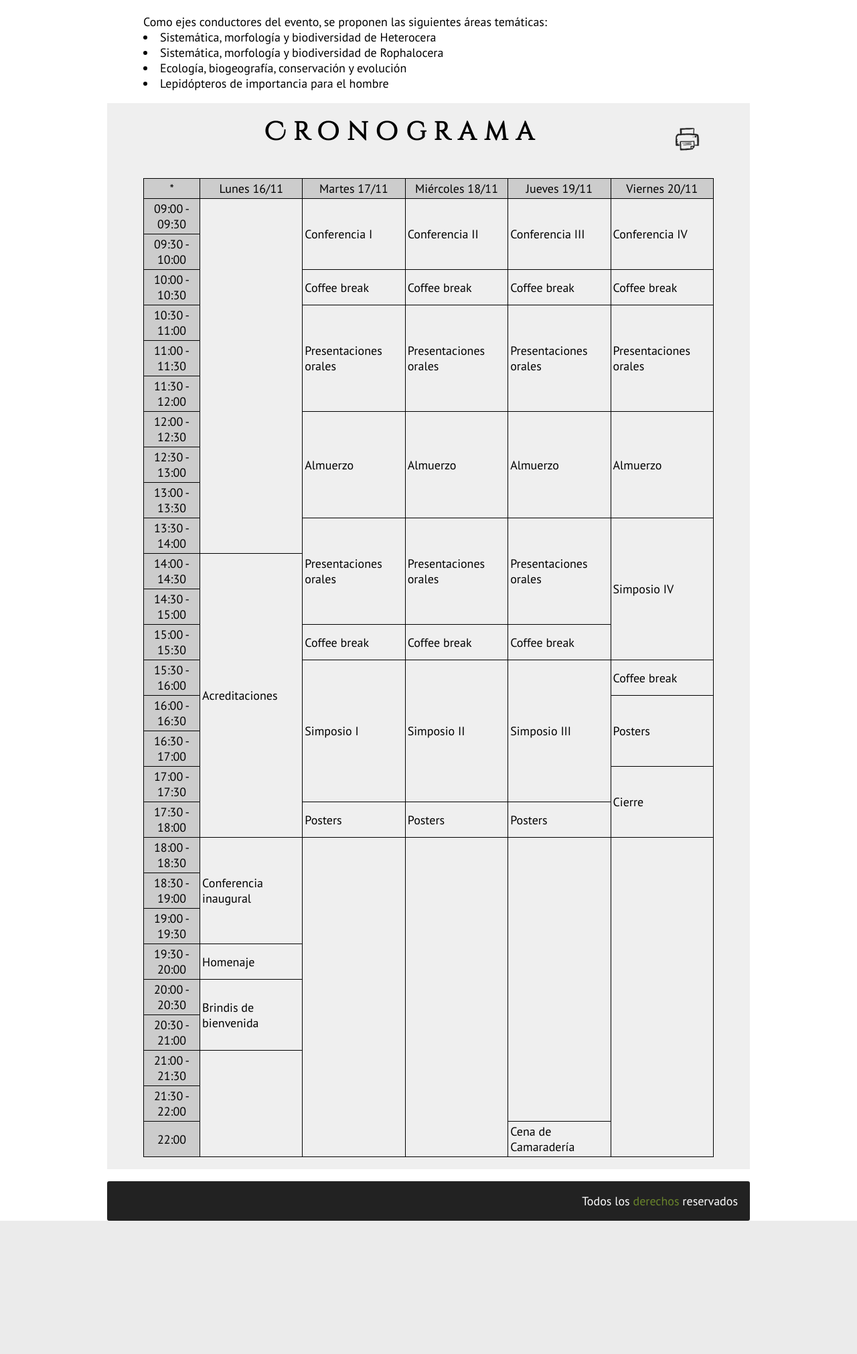
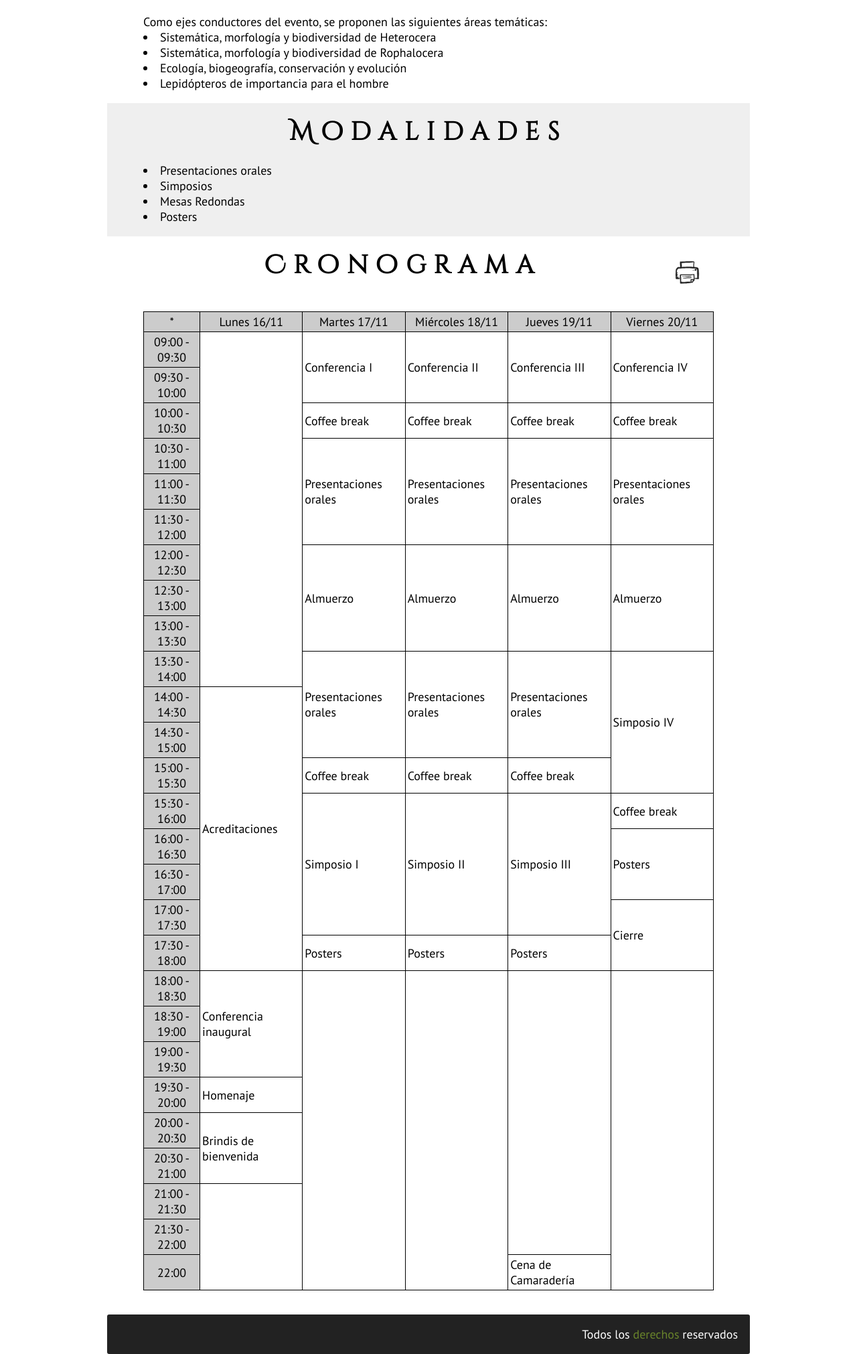
Before and after one commit to Greenderella/ELEN2015, a PHP site: page /cronograma.php in a window 1280 px wide. Shown: the part 454-2476 px from the top of the page at 67% size. Before the commit the page ends 2277 px from the top, so only its background shows below. Run offline with PHP 8.4, Linux system fonts and the light colour scheme; some libraries are stand-ins or nearby versions.

Commit message:
Modalidades

```diff
--- a/cronograma.php
+++ b/cronograma.php
@@ -10,6 +10,16 @@
 						<li>Sistemática, morfología y biodiversidad de Rophalocera</li>
 						<li>Ecología, biogeografía, conservación y evolución</li>
 						<li>Lepidópteros de importancia para el hombre</li>
+					</ul>
+				</div>
+
+				<div class="printSolo">
+				<h2 id="Areas">Modalidades</h2>
+					<ul>
+						<li>Presentaciones orales</li>
+						<li>Simposios</li>
+						<li>Mesas Redondas</li>
+						<li>Posters</li>
 					</ul>
 				</div>
 
--- a/header.php
+++ b/header.php
@@ -59,7 +59,7 @@
 						<div class="sdt_box">
 							<a href="cronograma.php#Areas">Areas temáticas</a>
 							<a href="cronograma.php#">Propuesta de simposios</a>
-							<a href="cronograma.php#">Modalidades</a>
+							<a href="cronograma.php#Modalidades">Modalidades</a>
 							<a href="cronograma.php#Cronograma">Cronograma</a>
 						</div>
 					</li>
```
